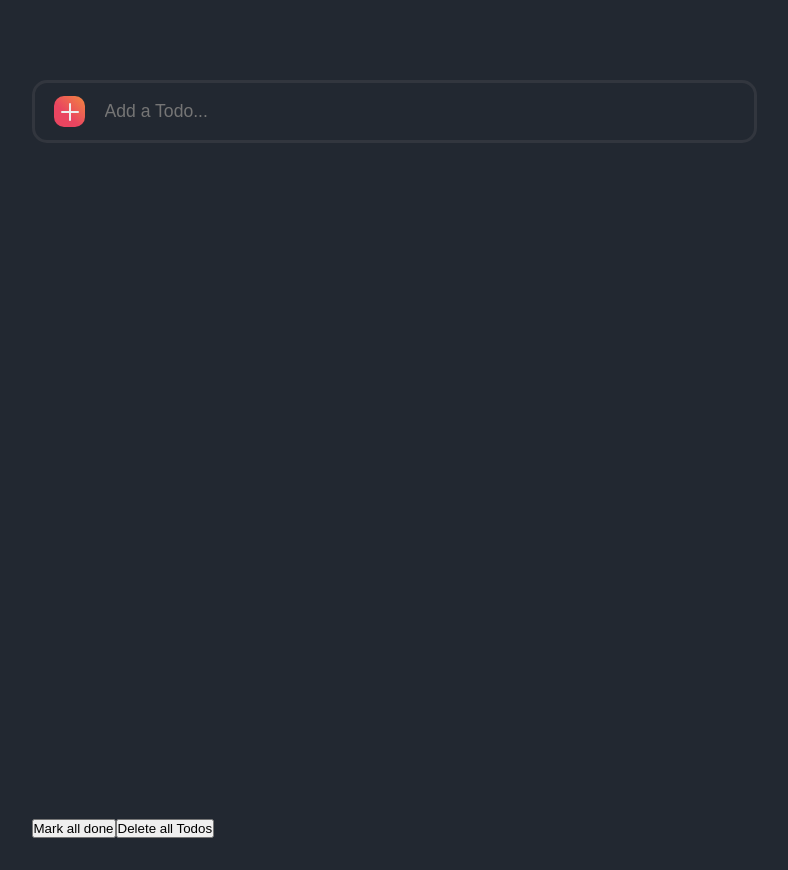
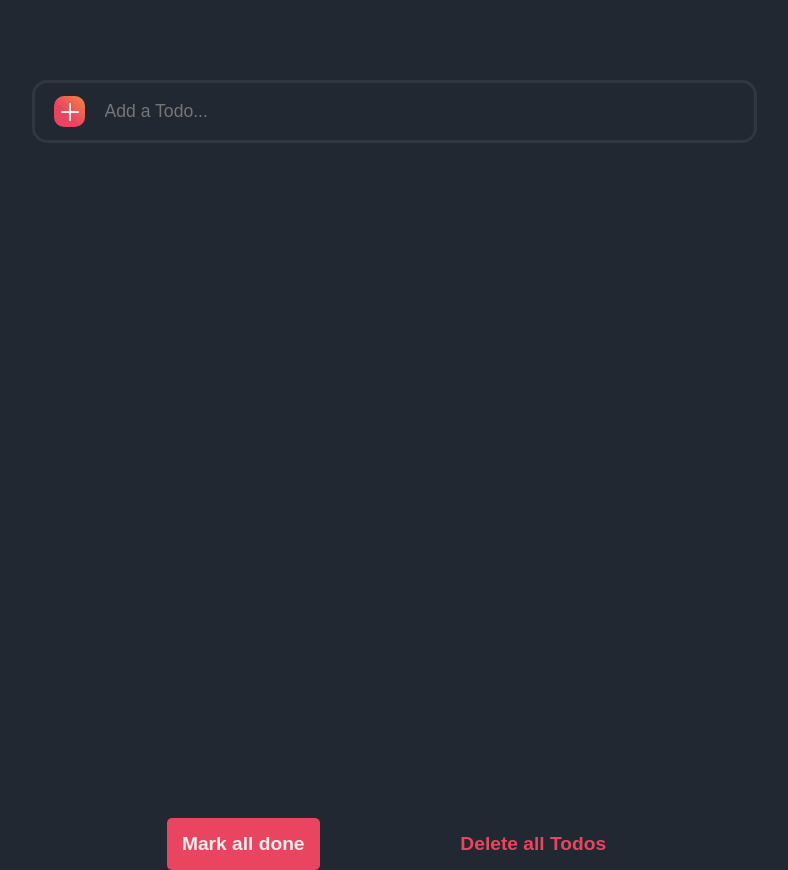
Before and after one commit to omidjr/todo_react_app, a React (Create React App) app: page / in a window 1280 px wide. Shown: the whole page, without its empty margins (246-1034 px from the left). Before the commit the page ends 838 px from the top, so only its background shows below. Built offline with nearby package versions, Linux system fonts and the light colour scheme.

Commit message:
Added TodoActions styles

```diff
--- /dev/null
+++ b/src/components/TodoActions.css
@@ -0,0 +1,37 @@
+.todoActions {
+  width: 80%;
+  margin: 0 auto;
+  display: flex;
+  align-items: center;
+  justify-content: space-around;
+}
+
+.todoActions_done {
+  padding: 15px 15px;
+  color: #eeeeee;
+  background-color: #e94560;
+  font-size: larger;
+  font-weight: bold;
+  border-radius: 5px;
+  cursor: pointer;
+  outline: none;
+  border: none;
+  display: flex;
+  justify-content: center;
+  align-items: center;
+}
+
+.todoActions_delete {
+  padding: 15px 15px;
+  color: #e94560;
+  background-color: transparent;
+  font-size: larger;
+  font-weight: bold;
+  border-radius: 5px;
+  cursor: pointer;
+  outline: none;
+  border: none;
+  display: flex;
+  justify-content: center;
+  align-items: center;
+}
--- a/src/components/TodoActions.jsx
+++ b/src/components/TodoActions.jsx
@@ -1,3 +1,4 @@
+import "./TodoActions.css";
 import {React, useCallback} from 'react'
 
 const TodoActions = ({todos, setTodos}) => {
@@ -17,9 +18,9 @@ const TodoActions = ({todos, setTodos}) => {
         [todos]);
 
     return (
-        <div>
-            <button onClick={markAllDone}>Mark all done</button>
-            <button onClick={deleteAllTodos}>Delete all Todos</button>
+        <div className='todoActions'>
+            <button className='todoActions_done' onClick={markAllDone}>Mark all done</button>
+            <button className='todoActions_delete' onClick={deleteAllTodos}>Delete all Todos</button>
         </div>
     )
 }
--- a/src/components/TodoList.css
+++ b/src/components/TodoList.css
@@ -20,9 +20,6 @@
 }
 
 .todo {
-  transition: all 0.4s ease-out;
-  animation-name: example;
-  animation-duration: 4s;
   width: 99%;
   height: 60px;
   margin-bottom: 20px;
@@ -53,12 +50,3 @@
   justify-content: space-between;
   margin: 0 30px 0 30px;
 }
-
-@keyframes pop {
-  from {
-    opacity: 0;
-  }
-  to {
-    opacity: 1;
-  }
-}
```
